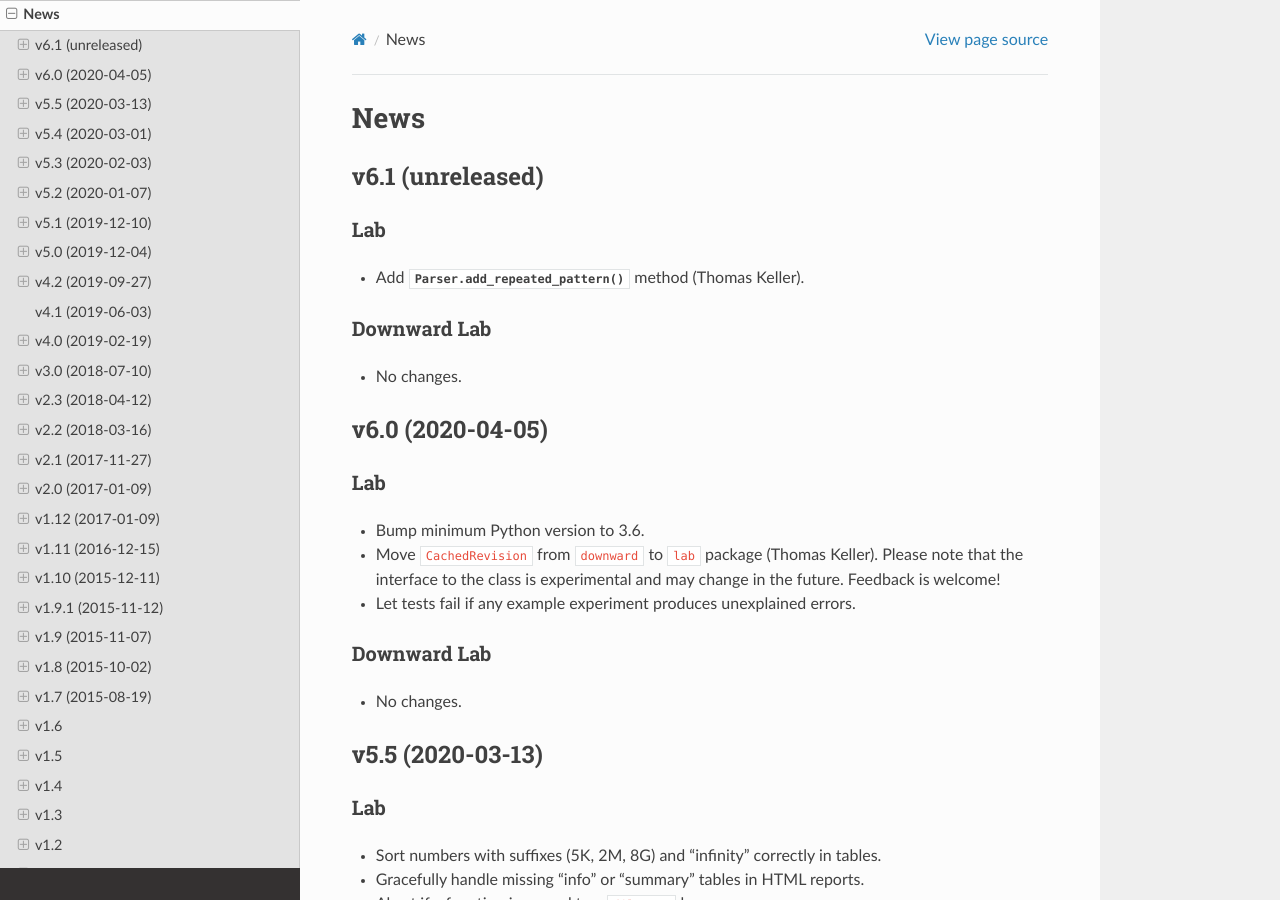
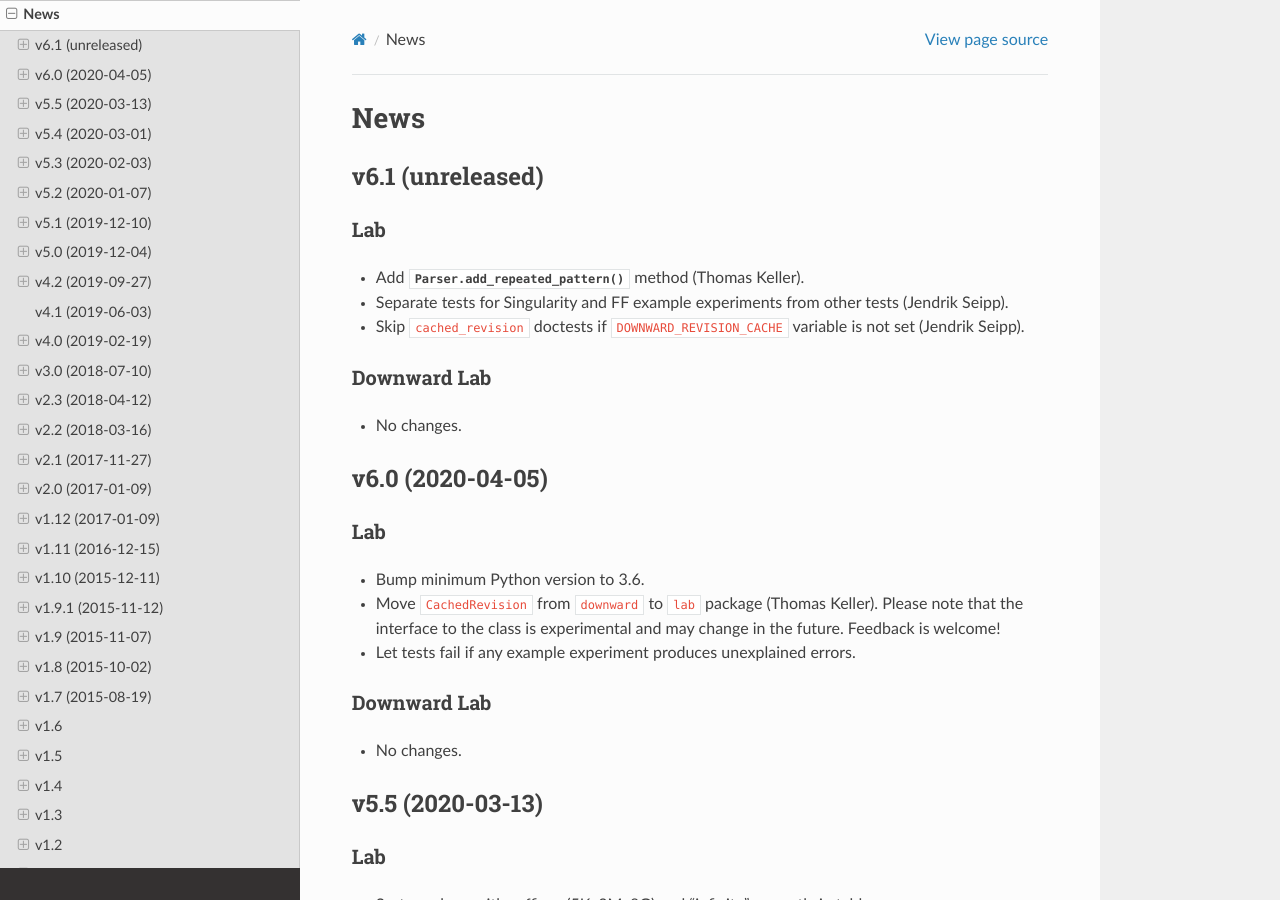
Before and after one commit to aibasel/lab, a Sphinx documentation site: the page built from docs/news.rst, in a window 1280 px wide and 900 px high. Built offline with Sphinx 7.4.7 and the Read the Docs theme 2.0.0, drawn with Linux system fonts in a browser that asks for light colours; pages that are not in the unit, such as notebooks, are missing from menus.

Commit message:
Put Singularity and FF examples into their own tox environments.

```diff
--- a/docs/news.rst
+++ b/docs/news.rst
@@ -8,6 +8,8 @@ Lab
 ^^^
 * Add :meth:`Parser.add_repeated_pattern() <lab.parser.Parser.add_repeated_pattern>`
   method (Thomas Keller).
+* Separate tests for Singularity and FF example experiments from other tests (Jendrik Seipp).
+* Skip ``cached_revision`` doctests if ``DOWNWARD_REVISION_CACHE`` variable is not set (Jendrik Seipp).
 
 Downward Lab
 ^^^^^^^^^^^^
```
Also changed, not shown: 4 other files.
